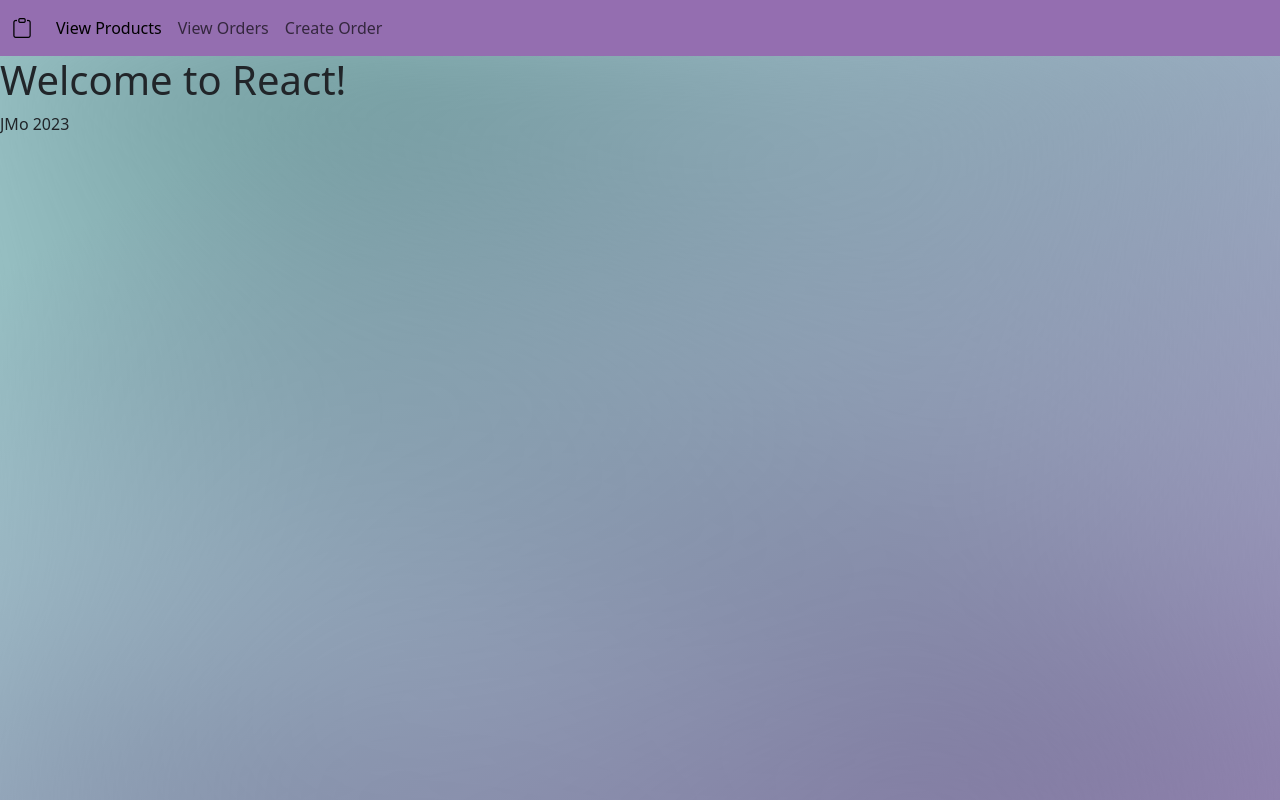
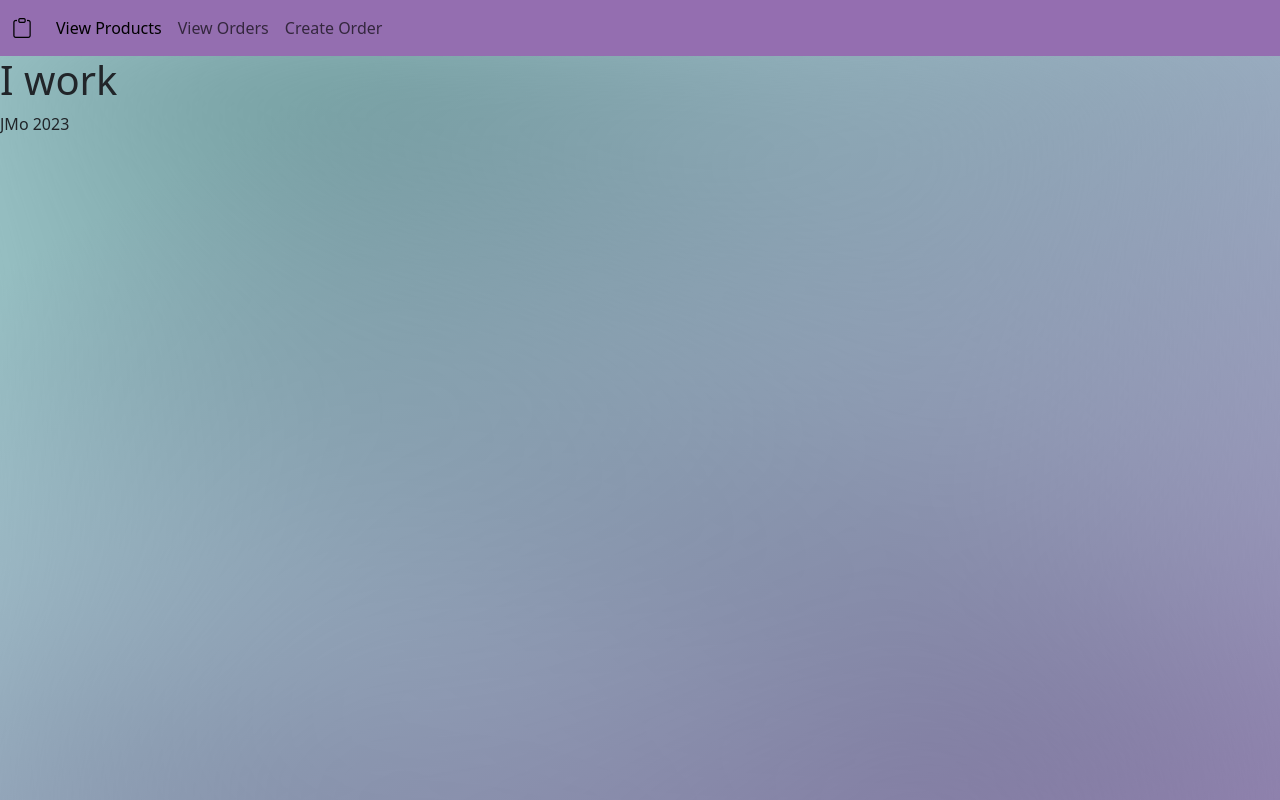
Before and after one commit to jmychalm13/better_ims_frontend, a React (Vite) app: page / in a window 1280 px wide. Built offline with nearby package versions, Linux system fonts and the light colour scheme; the HTML template or start-up script is replaced by a standard one.

Commit message:
working login not-functional component

```diff
--- a/src/Content.jsx
+++ b/src/Content.jsx
@@ -1,7 +1,10 @@
+import axios from "axios";
+import { Login } from "./Login";
+
 export function Content() {
   return (
     <div>
-      <h1>Welcome to React!</h1>
+      <Login />
     </div>
   );
 }
--- /dev/null
+++ b/src/Login.jsx
@@ -0,0 +1,5 @@
+import axios from "axios";
+
+export function Login() {
+  return <h1>I work</h1>;
+}
```
